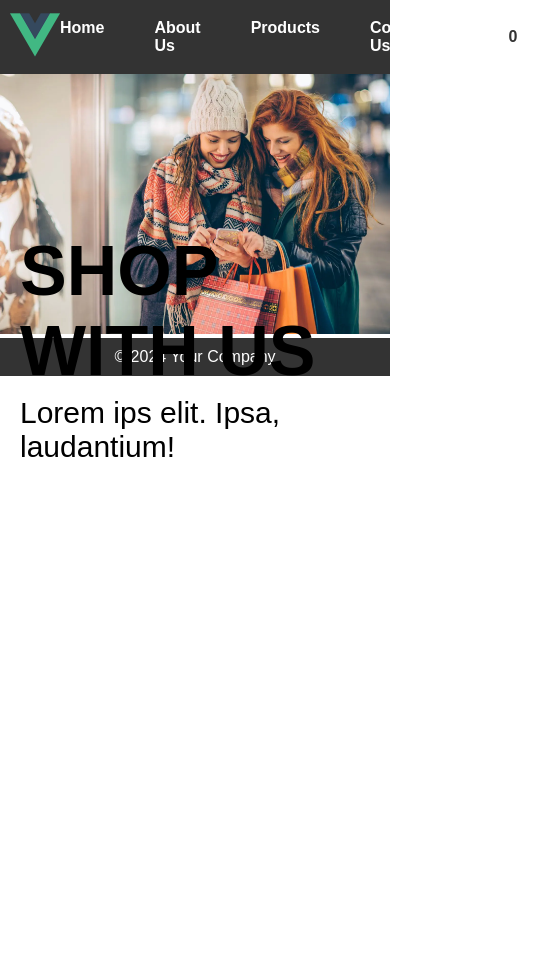
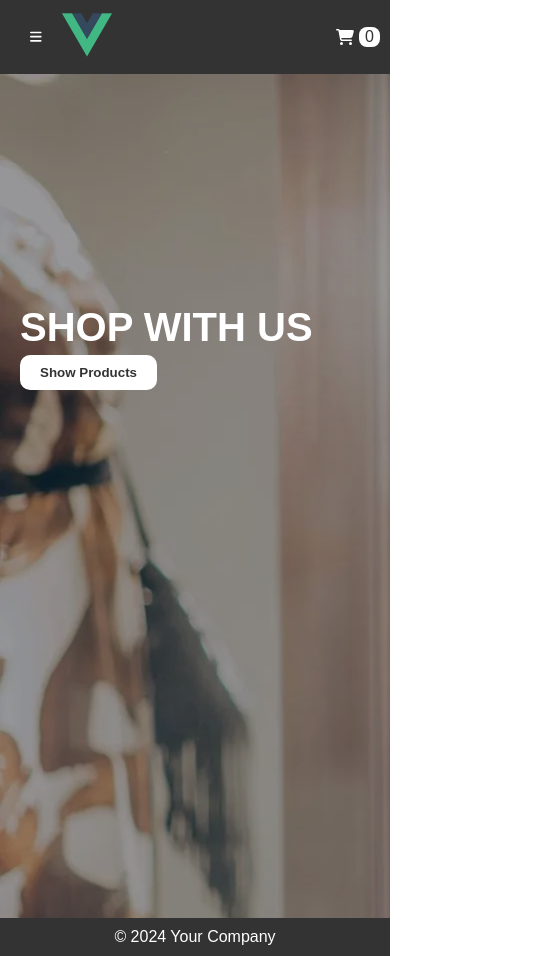
Before and after one commit to sonalminj/ecommerce, a Vue app: page / in a window 390 px wide. Shown: the whole page, 543 px wide, since content can reach past the window. Before the commit the page ends 844 px from the top, so only its background shows below. Built offline with nearby package versions, Linux system fonts and the light colour scheme; no server answers.

Commit message:
Make everything responsive

```diff
--- a/src/App.vue
+++ b/src/App.vue
@@ -11,9 +11,13 @@
 <script>
 import MainNavigation from './components/MainNavigation.vue'
 import MainFooter from './components/MainFooter.vue'
+import { store } from './store/global';
 
 export default {
   name: 'App',
+  created() {
+    store.fetchProducts();
+  },
   components: {
     MainNavigation, MainFooter
   }
@@ -31,6 +35,6 @@ body {
 }
 
 #app {
-  width: 100%;
+  min-width: fit-content;
 }
 </style>
--- a/src/components/ContactPage.vue
+++ b/src/components/ContactPage.vue
@@ -120,4 +120,13 @@ button {
 button:hover {
   background-color: #555;
 }
+
+@media screen and (max-width: 700px) {
+  .contact-us img {
+    display: none;
+  }
+  .contact-us {
+    box-shadow: none;
+  }
+}
 </style>
--- a/src/components/LandingPage.vue
+++ b/src/components/LandingPage.vue
@@ -1,9 +1,14 @@
 <template>
   <div class="landing-page">
-    <img class="banner" src="../assets/home.webp" alt="Logo" />
-    <div class="banner-text">
+    <div class="banner" src="../assets/home.webp" alt="Logo">
+
+      <div class="banner-text">
         <h1>Shop with us</h1>
-        <p>Lorem ips elit. Ipsa, laudantium!</p>
+
+        <router-link to="/products">
+          <button>Show Products</button>
+        </router-link>
+      </div>
     </div>
   </div>
 </template>
@@ -17,35 +22,63 @@ export default {
 
 
 <style scoped>
+.banner {
+  position: relative;
+  z-index: 1;
+}
 
-.banner{
-    position:relative
+.banner {
+  width: 100%;
+  height: 100vh;
+  background-image: url("../assets/home.webp");
 }
-.landing-page img.banner {
+
+.banner::before {
+  content: "";
+  background-color: rgba(0, 0, 0, 0.4);
+  position: absolute;
+  inset: 0;
   width: 100%;
   height: 100%;
-  object-fit: cover;
-
-}
-.banner-text{
-    position:absolute;
-    top:25%;
-    color:black;
-    padding:20px;
-    font-size: 30px;
 }
 
-.banner-text h1{
-    font-size: 70px;
-    text-transform:uppercase;
-    font-weight: bold;
-    margin-bottom: 5px;
+.banner-text {
+  position: absolute;
+  top: 25%;
+  color: white;
+  padding: 20px;
+  z-index: 200;
+  font-family: Arial, Helvetica, sans-serif;
+}
 
+.banner-text h1 {
+  font-size: 70px;
+  text-transform: uppercase;
+  font-weight: bold;
+  margin-bottom: 5px;
+}
 
+.landing-page button {
+  background-color: white;
+  color: #333;
+  font-weight: 600;
+  z-index: 0;
 }
 
 section.landing-page-section {
   text-align: center;
   padding: 20px;
 }
+
+@media screen and (max-width: 700px) {
+  .banner-text h1 {
+    font-size: 50px;
+  }
+}
+
+@media screen and (max-width: 450px) {
+  .banner-text h1 {
+    font-size: 40px;
+  }
+}
 </style>
--- a/src/components/MainNavigation.vue
+++ b/src/components/MainNavigation.vue
@@ -1,34 +1,54 @@
 <template>
+  <header>
     <div>
-    <header>
+      <div class="flex-row">
+
+        <button class="menu-toggle" @click="toggleMenu">
+          <font-awesome-icon icon="bars" />
+        </button>
         <div class="logo">
-        <!-- Replace 'logo.png' with the path to your logo image -->
           <img src="../assets/logo.png" alt="Logo" />
         </div>
+      </div>
       <nav>
-        <router-link to="/">Home</router-link>
-        <router-link to="/about">About Us</router-link>
-        <router-link to="/products">Products</router-link>
-        <router-link to="/contact">Contact Us</router-link>
+        <router-link to="/" class="nav-link">Home</router-link>
+        <router-link to="/about" class="nav-link">About Us</router-link>
+        <router-link to="/products" class="nav-link">Products</router-link>
+        <router-link to="/contact" class="nav-link">Contact Us</router-link>
+      </nav>
+
       <router-link to="/cart" class="cart flex-row flex-center">
         <font-awesome-icon icon="shopping-cart" />
         <div class="cart-count">{{ store.cartCount() }}</div>
       </router-link>
+    </div>
+    <nav :class="menuOpen ? 'responsive-nav menu-open' : 'responsive-nav'" @click="toggleMenu">
+        <router-link to="/" class="nav-link">Home</router-link>
+        <router-link to="/about" class="nav-link">About Us</router-link>
+        <router-link to="/products" class="nav-link">Products</router-link>
+        <router-link to="/contact" class="nav-link">Contact Us</router-link>
       </nav>
   </header>
   <!-- Other content of your landing page -->
-  </div>
 </template>
+
 <script>
 import { store } from '@/store/global';
-
 
 export default {
   name: 'MainNavigation',
   data() {
-    return { store }
-  }
-}
+    return {
+      store,
+      menuOpen: false, // Controls the visibility of the navigation links
+    };
+  },
+  methods: {
+    toggleMenu() {
+      this.menuOpen = !this.menuOpen;
+    },
+  },
+};
 </script>
 
 <style>
@@ -36,13 +56,24 @@ header {
   background-color: #333;
   color: white;
   padding: 10px 10px;
+  position: sticky;
+  top: 0;
+  z-index: 100;
+}
+
+header> :not(.responsive-nav) {
   display: flex;
   justify-content: space-between;
   align-items: center;
 }
 
+header>.responsive-nav {
+  display: none;
+}
+
 .cart {
   gap: 5px;
+  color: white;
 }
 
 .flex-center {
@@ -61,13 +92,11 @@ header {
 
 .logo img {
   max-height: 50px;
-  /* Adjust the max-height based on your design */
 }
 
 nav {
   display: flex;
   gap: 30px;
-
 }
 
 nav a {
@@ -80,4 +109,38 @@ nav a {
 nav router-link:hover {
   text-decoration: underline;
 }
+
+.menu-toggle {
+  display: none;
+}
+
+/* Responsive styles */
+@media (max-width: 768px) {
+  .nav-link {
+    display: none;
+    /* Hide navigation links on smaller screens */
+  }
+
+  .menu-toggle {
+    display: block;
+    /* Show hamburger menu on smaller screens */
+  }
+
+  .responsive-nav > *{
+    width: 100%;
+    padding: 5px;
+    text-align: center;
+  }
+
+  .responsive-nav.menu-open {
+    display: flex;
+    flex-direction: column;
+    align-items: center;
+  }
+
+  .menu-open .nav-link {
+    display: block;
+    /* Show navigation links when menu is open */
+  }
+}
 </style>
--- a/src/main.js
+++ b/src/main.js
@@ -2,9 +2,9 @@ import { createApp } from 'vue';
 import App from './App.vue';
 import router from './router';
 import { library } from '@fortawesome/fontawesome-svg-core';
-import { faShoppingCart } from '@fortawesome/free-solid-svg-icons';
+import { faShoppingCart, faBars } from '@fortawesome/free-solid-svg-icons';
 import { FontAwesomeIcon } from '@fortawesome/vue-fontawesome';
 
-library.add(faShoppingCart)
+library.add(faShoppingCart, faBars)
 
 createApp(App).use(router).component("font-awesome-icon", FontAwesomeIcon).mount('#app');
--- a/src/router/index.js
+++ b/src/router/index.js
@@ -4,17 +4,15 @@ import ContactPage from "../components/ContactPage.vue";
 import ProductPage from "../components/ProductPage.vue";
 import MainAbout from "../views/MainAbout.vue"
 import LandingPage from "@/components/LandingPage.vue";
+import OrderPage from "@/components/OrderPage.vue";
 
 
 const routes = [
   { name: "Contact Page", path: "/contact", component: ContactPage },
-
   { name: "Product Page", path: "/products", component: ProductPage},
-
   { name: "MainHome", path: "/", component: LandingPage },
   { name: "MainAbout", path: "/about", component: MainAbout },
-
-
+  {name: "Cart", path: '/cart', component: OrderPage}
 ];
 
 const router = createRouter({
--- a/src/views/MainAbout.vue
+++ b/src/views/MainAbout.vue
@@ -1,5 +1,6 @@
 <template>
 
+  <div class="about-us-container">
     <div class="heading">
       <h1>About Us</h1>
       <!-- <div><img src="../assets/banner.webp" alt=""></div>
@@ -40,7 +41,7 @@
       </div>
       <img src="../assets/team1.webp">
     </section>
-
+  </div>
 </template>
 <script>
 export default {
@@ -49,6 +50,10 @@ export default {
 }
 </script>
 <style>
+.about-us-container {
+  padding: 50px;
+}
+
 
 
 .heading {
@@ -140,7 +145,7 @@ export default {
 
 .about-us1 {
   display: flex;
-  width: 85%;
+  width: 100%;
 }
 
 .about-us1 img {
```
Lines whose indentation alone changed are shown as unchanged.
